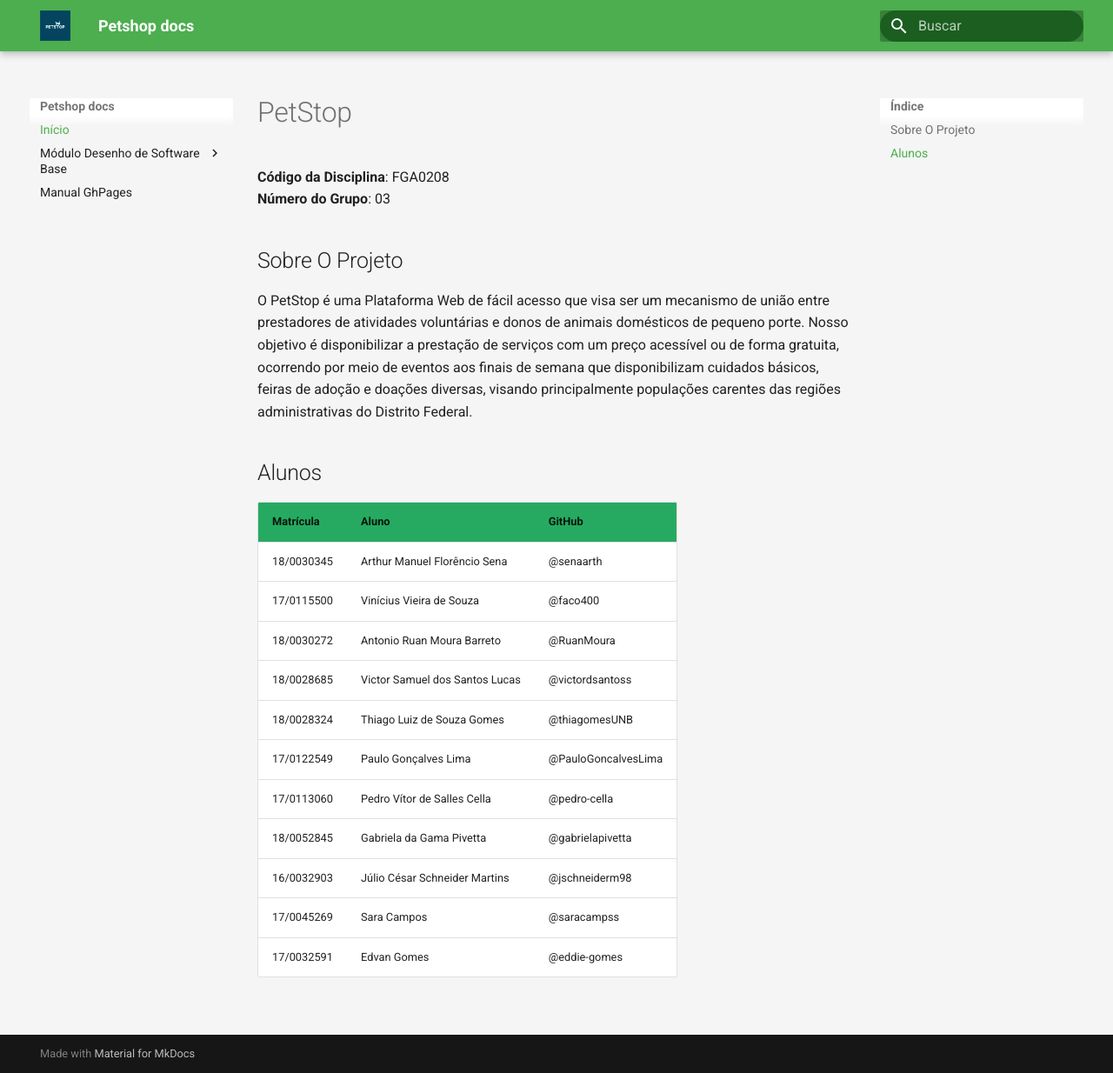
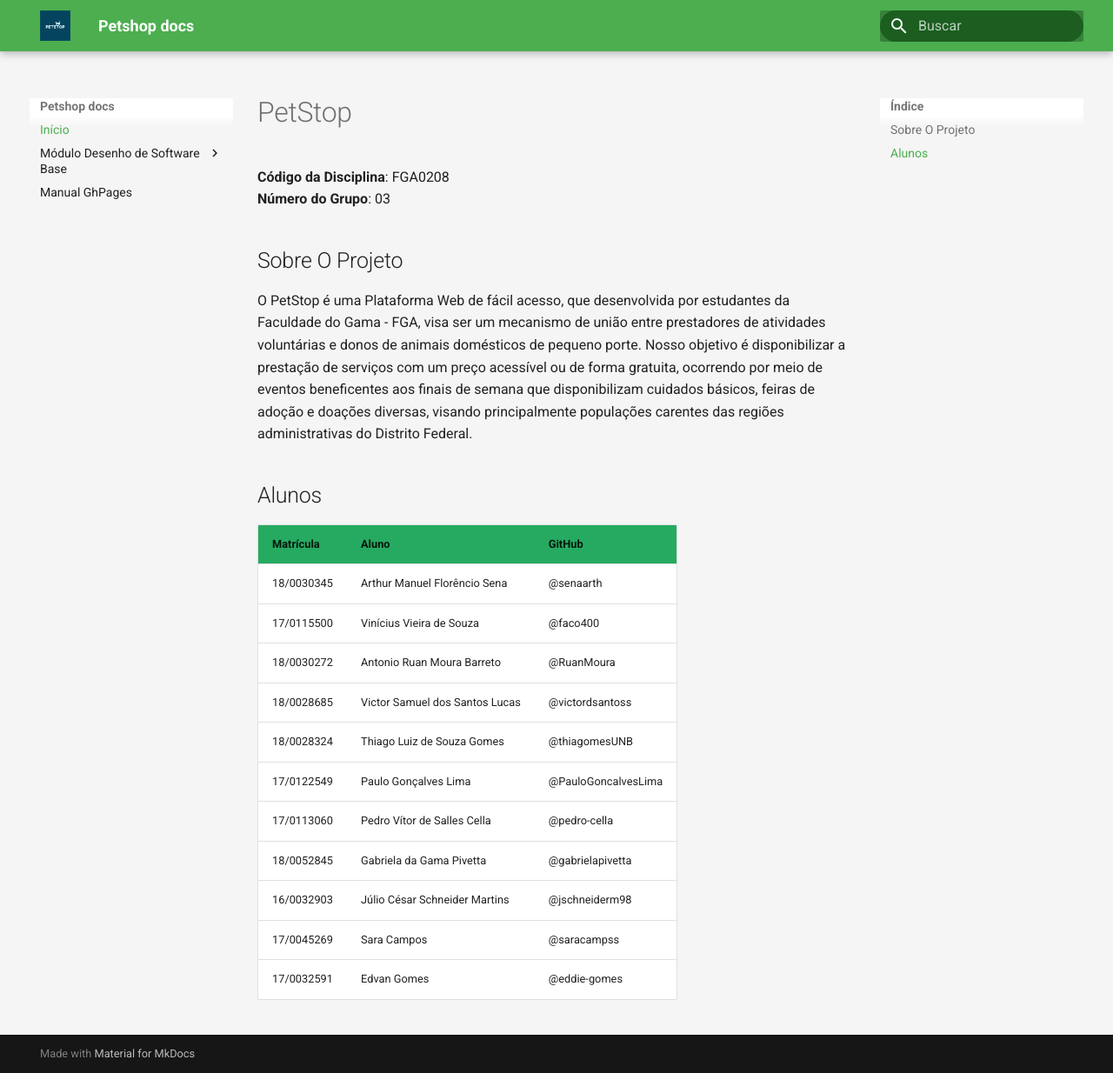
Before and after one commit to UnBArqDsw2021-1/2021.1_G3_PetStop_docs, an MkDocs documentation site: the page built from docs/index.md, in a window 1280 px wide and 1234 px high. Shown: the whole window at 87% size. Built offline with MkDocs 1.6.1 and Material for MkDocs 9.7.7, drawn with Linux system fonts in a browser that asks for light colours.

Commit message:
Atualizaçao da descriçao do projeto

```diff
--- a/docs/index.md
+++ b/docs/index.md
@@ -5,7 +5,7 @@
 
 ## Sobre O Projeto
 
-O PetStop é uma Plataforma Web de fácil acesso que visa ser um mecanismo de união entre prestadores de atividades voluntárias e donos de animais domésticos de pequeno porte. Nosso objetivo é disponibilizar a prestação de serviços com um preço acessível ou de forma gratuita, ocorrendo por meio de eventos aos finais de semana que disponibilizam cuidados básicos, feiras de adoção e doações diversas, visando principalmente populações carentes das regiões administrativas do Distrito Federal.
+O PetStop é uma Plataforma Web de fácil acesso, que desenvolvida por estudantes da Faculdade do Gama - FGA, visa ser um mecanismo de união entre prestadores de atividades voluntárias e donos de animais domésticos de pequeno porte. Nosso objetivo é disponibilizar a prestação de serviços com um preço acessível ou de forma gratuita, ocorrendo por meio de eventos beneficentes aos finais de semana que disponibilizam cuidados básicos, feiras de adoção e doações diversas, visando principalmente populações carentes das regiões administrativas do Distrito Federal.
 
 ## Alunos
 | Matrícula | Aluno | GitHub |
```
